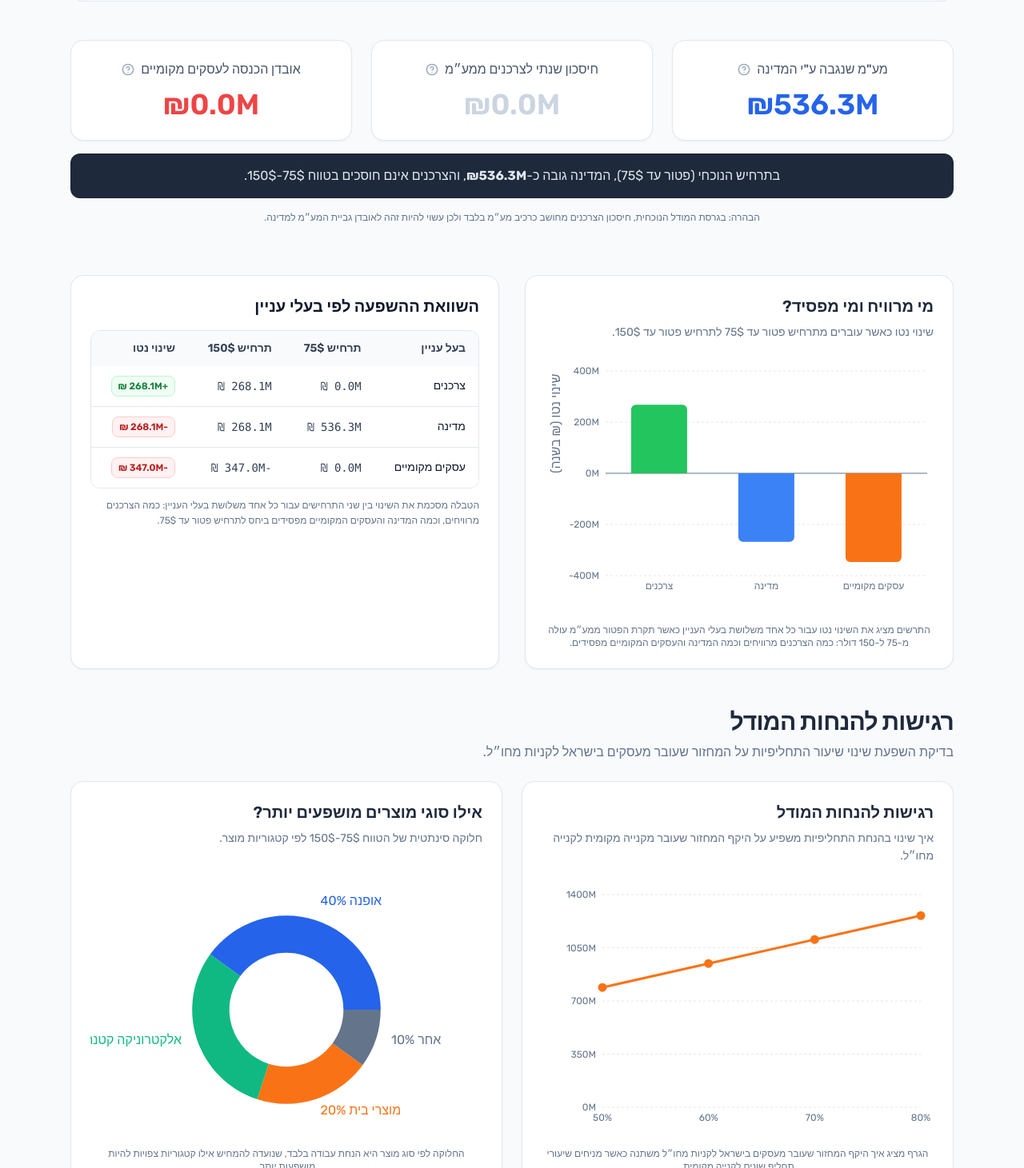
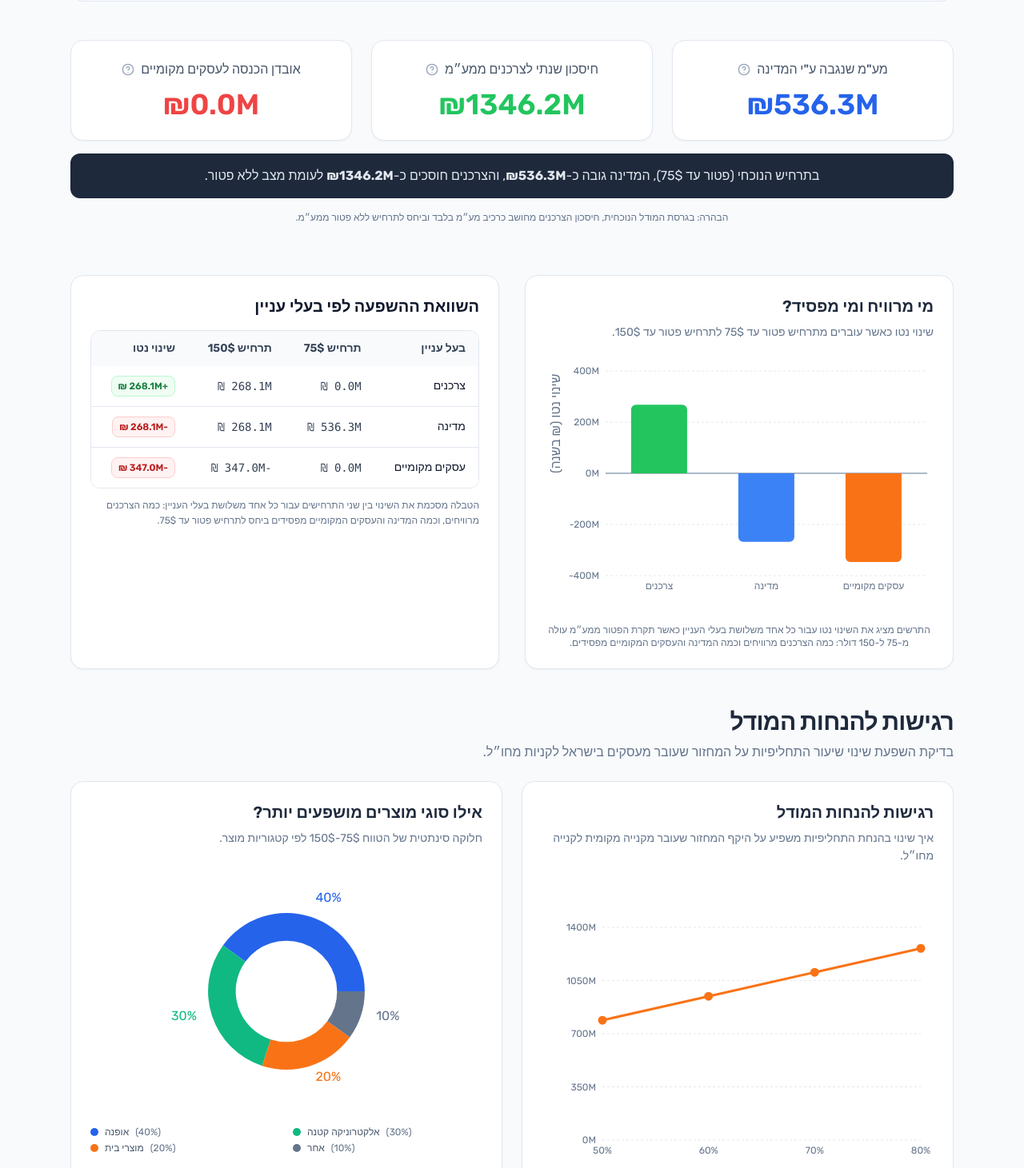
Before and after one commit to sinayblumin/75vs150, a Next.js app: page / in a window 1280 px wide. Shown: the part 949-2410 px from the top of the page at 80% size. Built offline with nearby package versions, Linux system fonts and the light colour scheme; a web font is replaced by a local one.

Commit message:
feat: Add methodology page, dashboard client component, and category impact card component.

```diff
--- a/app/methodology/page.tsx
+++ b/app/methodology/page.tsx
@@ -147,8 +147,13 @@ export default function MethodologyPage() {
                             הנתונים מכוילים לסדרי הגודל שמופיעים במסמכים רשמיים, תוך שימוש בהנחות עבודה שקופות.
                         </p>
                         <p>
-                            לצורך פשטות, חישובי המס מתמקדים במע״מ בלבד, והחיסכון לצרכנים בדשבורד מוצג כחיסכון ממע״מ.
-                            לכן המדד אינו כולל את כלל השפעות המחיר האפשריות בעולם האמיתי.
+                            שלושת מדדי ה-KPI בדשבורד מוגדרים כך: (1) ״מע״מ שנגבה ע״י המדינה״ הוא סך גביית המע״מ בכל תרחיש;
+                            (2) ״חיסכון שנתי לצרכנים ממע״מ״ הוא החיסכון המצטבר ביחס לתרחיש ייחוס ללא פטור ממע״מ (סף 0$);
+                            (3) ״אובדן הכנסה לעסקים מקומיים״ הוא השינוי במחזור המקומי המוערך בין התרחישים.
+                        </p>
+                        <p>
+                            לצורך פישוט, החיסכון לצרכנים מחושב כרכיב מע״מ בלבד ואינו כולל השפעות מחיר נוספות
+                            (כמו שינויי מחיר בסיס, דמי משלוח או תגובות שוק אחרות).
                         </p>
                         <div className="bg-slate-50 p-4 border border-slate-100 text-slate-800 rounded-xl">
                             <strong>תחליפיות (Substitution):</strong> כאשר צרכן קונה בחו״ל בטווח 75$-150$, המודל מניח שחלק מהקניות
--- a/components/CategoryImpactCard.tsx
+++ b/components/CategoryImpactCard.tsx
@@ -11,7 +11,7 @@ export function CategoryImpactCard() {
         <ChartCard
             title="אילו סוגי מוצרים מושפעים יותר?"
             description="חלוקה סינתטית של הטווח 75$-150$ לפי קטגוריות מוצר."
-            chartClassName="h-72 sm:h-80"
+            chartClassName="h-80 sm:h-96"
             caption={
                 <p className="text-center text-xs text-slate-500">
                     החלוקה לפי סוג מוצר היא הנחת עבודה בלבד, שנועדה להמחיש אילו קטגוריות צפויות להיות מושפעות יותר.
@@ -19,17 +19,17 @@ export function CategoryImpactCard() {
             }
         >
             <ResponsiveContainer width="100%" height="100%">
-                <PieChart>
+                <PieChart margin={{ top: 16, right: 56, left: 56, bottom: 16 }}>
                     <Pie
                         data={categories}
                         dataKey="share"
                         nameKey="label"
                         cx="50%"
                         cy="50%"
-                        outerRadius="76%"
-                        innerRadius="46%"
+                        outerRadius="68%"
+                        innerRadius="44%"
                         stroke="none"
-                        label={({ percent, name }) => `${name} ${(percent * 100).toFixed(0)}%`}
+                        label={({ percent }) => `${(percent * 100).toFixed(0)}%`}
                         labelLine={false}
                     >
                         {categories.map((entry, index) => (
@@ -42,6 +42,18 @@ export function CategoryImpactCard() {
                     />
                 </PieChart>
             </ResponsiveContainer>
+            <div className="mt-2 grid grid-cols-2 gap-x-4 gap-y-1 text-xs text-slate-600">
+                {categories.map((entry, index) => (
+                    <div key={entry.id} className="flex items-center gap-2">
+                        <span
+                            className="inline-block h-2.5 w-2.5 rounded-full"
+                            style={{ backgroundColor: COLORS[index % COLORS.length] }}
+                        />
+                        <span>{entry.label}</span>
+                        <span className="text-slate-500">({Math.round(entry.share * 100)}%)</span>
+                    </div>
+                ))}
+            </div>
         </ChartCard>
     );
 }
--- a/components/DashboardClient.tsx
+++ b/components/DashboardClient.tsx
@@ -1,6 +1,7 @@
 "use client";
 
 import { useState } from "react";
+import { calculateScenario } from "@/lib/scenarioModel";
 import { KpiCard } from "./KpiCard";
 import { SectionHeading } from "./SectionHeading";
 import { ScenarioToggle } from "./ScenarioToggle";
@@ -61,12 +62,15 @@ export default function DashboardClient({
     // Base scenario values (computed once from model results).
     const totals75 = getScenarioTotals(compareData.baseline);
     const totals150 = getScenarioTotals(compareData.proposed);
+    const totalsNoExemption = getScenarioTotals(calculateScenario(0));
 
     // KPI logic for selected scenario.
     const vatCollectedIls = activeScenario === 75 ? totals75.totalVat : totals150.totalVat;
-    // Consumer savings are modeled as VAT-only savings proxy in this version.
-    const consumerSavingsDelta = totals75.totalVat - totals150.totalVat;
-    const consumerSavingsIls = activeScenario === 75 ? 0 : consumerSavingsDelta;
+    // Consumer savings are modeled as VAT-only savings proxy vs a "no exemption" scenario.
+    const consumerSavings75 = totalsNoExemption.totalVat - totals75.totalVat;
+    const consumerSavings150 = totalsNoExemption.totalVat - totals150.totalVat;
+    const consumerSavingsDelta = totals75.totalVat - totals150.totalVat; // extra savings from 75$ to 150$
+    const consumerSavingsIls = activeScenario === 75 ? consumerSavings75 : consumerSavings150;
     const businessDelta = totals150.totalLocalBusinessRevenue - totals75.totalLocalBusinessRevenue; // expected negative
     const businessLossIls = activeScenario === 75 ? 0 : businessDelta;
 
@@ -127,9 +131,9 @@ export default function DashboardClient({
                     <KpiCard
                         title="חיסכון שנתי לצרכנים ממע״מ"
                         value={formatMillions(consumerSavingsIls)}
-                        valueColorClass={activeScenario === 150 ? "text-green-500" : "text-slate-300"}
-                        tooltipText='זהו אומדן חיסכון ממע״מ בלבד: ההפרש בגביית המע״מ בין תרחיש 75$ לתרחיש 150$.'
-                        isPositive={activeScenario === 150}
+                        valueColorClass="text-green-500"
+                        tooltipText='זהו אומדן חיסכון ממע״מ בלבד ביחס לתרחיש ללא פטור ממע״מ.'
+                        isPositive={consumerSavingsIls > 0}
                     />
                     <KpiCard
                         title="אובדן הכנסה לעסקים מקומיים"
@@ -143,17 +147,17 @@ export default function DashboardClient({
                     {activeScenario === 75 ? (
                         <p>
                             בתרחיש הנוכחי (פטור עד 75$), המדינה גובה כ-<strong>{formatMillions(totals75.totalVat)}</strong>,
-                            והצרכנים אינם חוסכים בטווח 75$-150$.
+                            והצרכנים חוסכים כ-<strong>{formatMillions(consumerSavings75)}</strong> לעומת מצב ללא פטור.
                         </p>
                     ) : (
                         <p>
                             בתרחיש המוצע (פטור עד 150$), גביית המע"מ יורדת לכ-<strong>{formatMillions(totals150.totalVat)}</strong>,
-                            וחיסכון הצרכנים ממע״מ עולה לכ-<strong>{formatMillions(consumerSavingsDelta)}</strong>.
+                            וחיסכון הצרכנים ממע״מ מגיע לכ-<strong>{formatMillions(consumerSavings150)}</strong> (תוספת של כ-<strong>{formatMillions(consumerSavingsDelta)}</strong> מול פטור עד 75$).
                         </p>
                     )}
                 </div>
                 <p className="text-xs text-slate-500 text-center">
-                    הבהרה: בגרסת המודל הנוכחית, חיסכון הצרכנים מחושב כרכיב מע״מ בלבד ולכן עשוי להיות זהה לאובדן גביית המע״מ למדינה.
+                    הבהרה: בגרסת המודל הנוכחית, חיסכון הצרכנים מחושב כרכיב מע״מ בלבד וביחס לתרחיש ללא פטור ממע״מ.
                 </p>
             </section>
 
```
